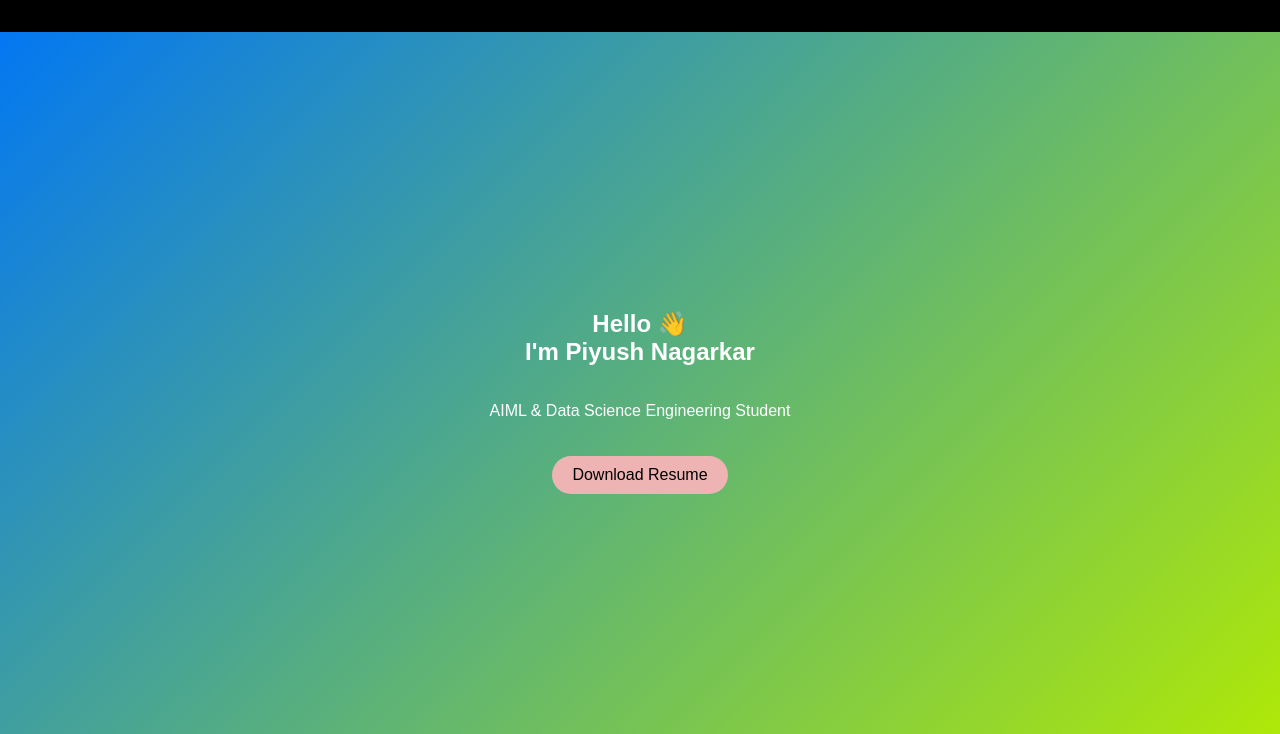
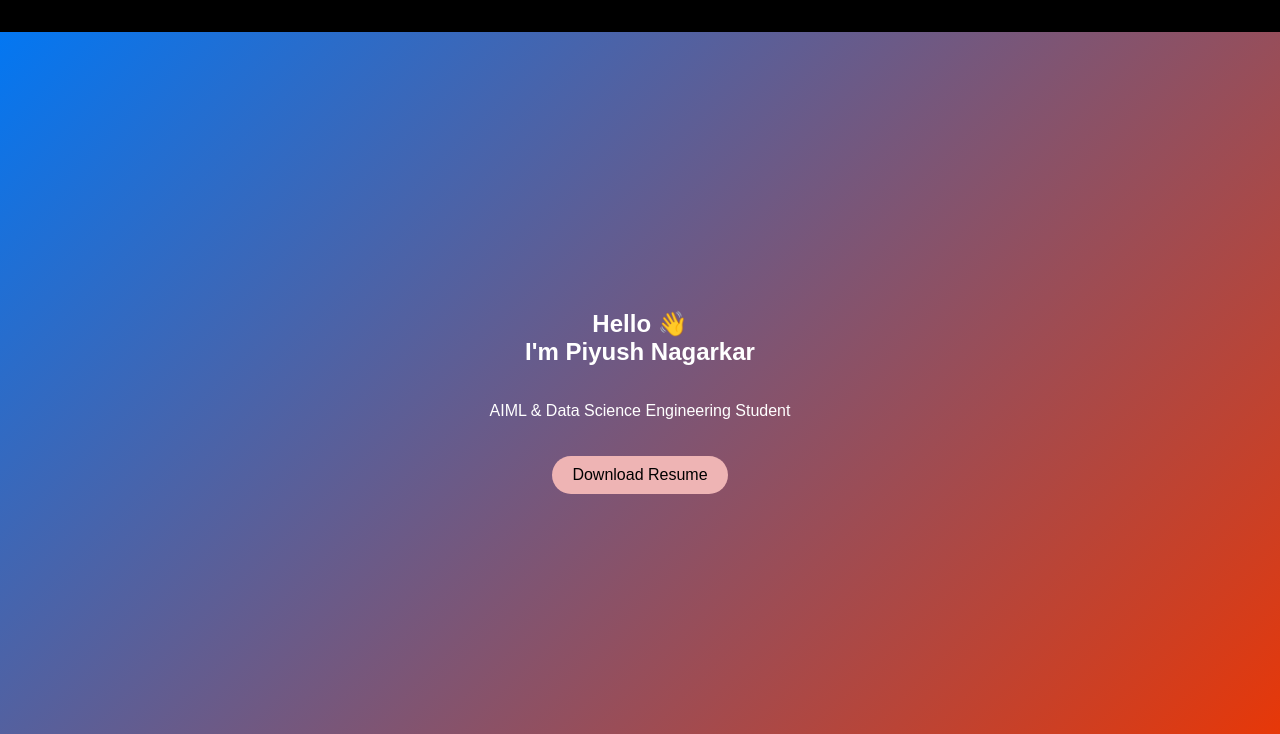
Before and after one commit to PiyushNagarkar/Portfolio, a plain HTML site: page index.html in a window 1280 px wide. Shown: the part 66-800 px from the top of the page. Drawn offline with Linux system fonts and the light colour scheme.

Commit message:
Update style.css

```diff
--- a/style.css
+++ b/style.css
@@ -34,7 +34,7 @@ flex-direction:column;
 justify-content:center;
 align-items:center;
 text-align:center;
-background:linear-gradient(135deg,#0377f2,#b0e906);
+background:linear-gradient(135deg,#0377f2,#e93706);
 }
 
 .btn{
```
